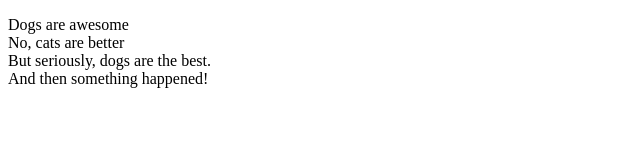
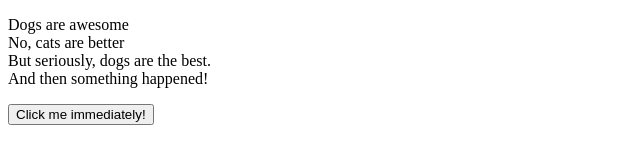
Before and after one commit to dbarner1/si_javascript_1, a plain HTML site: page index.html in a window 1280 px wide. Shown: the whole page, without its empty margins (0-640 px from the left). Drawn offline with Linux system fonts and the light colour scheme.

Commit message:
second change

```diff
--- a/index.html
+++ b/index.html
@@ -7,6 +7,7 @@
   </head>
   <body>
     <p id="statementBlock">This is a statement 2.</p>
+    <button>Click me immediately!</button>
   </body>
 <script type="text/javascript" src="actions.js"></script>
 </html>
```
